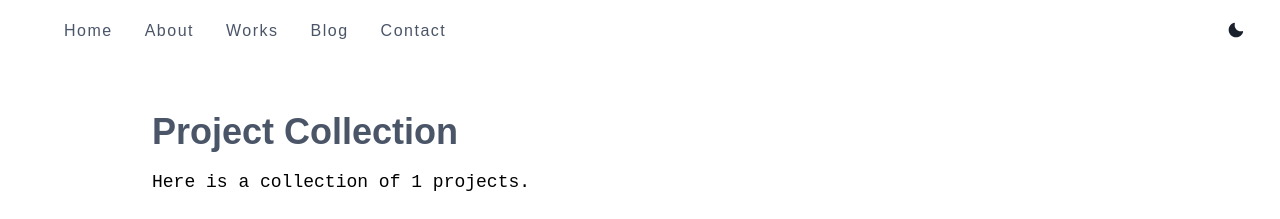
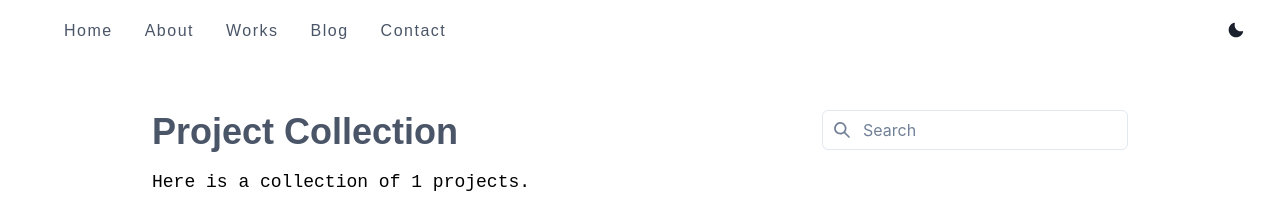
Before and after one commit to feryrmdhn/bio, a React (Create React App) app: page /work/category/1 in a window 1280 px wide. Shown: the top 219 px of the page. Built offline with nearby package versions, Linux system fonts and the light colour scheme.

Commit message:
add searching project

```diff
--- a/src/components/Modal/index.tsx
+++ b/src/components/Modal/index.tsx
@@ -3,14 +3,14 @@ import { Button, Modal, ModalBody, ModalCloseButton, ModalContent, ModalFooter,
 import { ModalProps } from "../../types";
 import '../../assets/style/index.css';
 
-const ReusableModal: FC<ModalProps> = ({ titleOpen, title, closeModal, submit, element, ...props }) => {
+const ReusableModal: FC<ModalProps> = ({ titleOpen, title, closeModal, submit, element, isCentered, ...props }) => {
     const { isOpen, onOpen, onClose } = useDisclosure()
 
     return (
         <>
             <Button variant={'ghost'} onClick={onOpen}>{titleOpen}</Button>
 
-            <Modal size={'xs'} isOpen={isOpen} onClose={onClose} isCentered>
+            <Modal size={'xs'} isOpen={isOpen} onClose={onClose} isCentered={isCentered}>
                 <ModalOverlay />
                 <ModalContent className="modal-glass-effect">
                     <ModalHeader>{title}</ModalHeader>
--- a/src/pages/JobsCollect.tsx
+++ b/src/pages/JobsCollect.tsx
@@ -1,26 +1,57 @@
-import { FC, useEffect, useState } from "react";
-import { Box, Button, Center, Container, Grid, GridItem, Heading, Text, useColorModeValue } from "@chakra-ui/react";
+import { FC, ChangeEvent, MutableRefObject, useEffect, useRef, useState } from "react";
+import {
+    Accordion,
+    AccordionButton,
+    AccordionItem,
+    AccordionPanel,
+    Box,
+    Button,
+    Center,
+    Container,
+    Flex,
+    Grid,
+    GridItem,
+    Heading,
+    Input,
+    InputGroup,
+    InputLeftElement,
+    Text,
+    useBreakpointValue,
+    useColorModeValue
+} from "@chakra-ui/react";
 import CardJobs from "../components/Card";
 import { myJob } from "../data/mockData";
 import { useParams } from "react-router-dom";
 import { Jobs } from "../types";
+import { SearchIcon } from "@chakra-ui/icons";
 
 const JobsCollect: FC = () => {
+    const refs = useRef() as MutableRefObject<HTMLInputElement>
+    const isMobile = useBreakpointValue({ base: true, md: false }, { ssr: false })
     const { slug } = useParams<string>()
     const [limit, setLimit] = useState<number>(3)
     const colorText = useColorModeValue('black', 'white')
+    const [search, setSearch] = useState<string>('')
 
     useEffect(() => {
         document.title = 'Fery Ramadhan | Project Collect';
     }, [])
 
-    let arrJob: Array<Jobs> = myJob.filter(job => job.category === slug)
+    let arrJob: Array<Jobs | any> = myJob.filter(job => job.category === slug)
     let limitData: number = arrJob.length
+    let key: Array<string> = ["name"]
+
+    const onchangeInput = (_e: ChangeEvent<HTMLInputElement>) => {
+        setSearch(refs.current.value)
+    }
 
     return (
         <>
             <Box h='full' pt={5}>
                 <Container maxW='container.lg' px={6} color={useColorModeValue('gray.600', '#d1d100')}>
+                    <Accordion allowToggle>
+                        <AccordionItem border='none'>
+                            <Flex justify={{ base: 'space-between' }}>
                                 <Heading
                                     as='h2'
                                     mb={4}
@@ -29,6 +60,45 @@ const JobsCollect: FC = () => {
                                 >
                                     Project Collection
                                 </Heading>
+                                {isMobile ?
+                                    <AccordionButton width='50px' height='45px' borderRadius='7px'>
+                                        <SearchIcon color='gray.500' />
+                                    </AccordionButton>
+                                    :
+                                    <Box>
+                                        <InputGroup>
+                                            <InputLeftElement
+                                                pointerEvents='none'
+                                                children={<SearchIcon color='gray.500' />}
+                                            />
+                                            <Input
+                                                name="search"
+                                                onChange={onchangeInput}
+                                                ref={refs}
+                                                placeholder='Search'
+                                                size='md'
+                                            />
+                                        </InputGroup>
+                                    </Box>
+                                }
+                            </Flex>
+                            {isMobile ?
+                                <AccordionPanel pb={4} px={1}>
+                                    <InputGroup>
+                                        <Input
+                                            name="search"
+                                            onChange={onchangeInput}
+                                            ref={refs}
+                                            placeholder='Search..'
+                                            size='md'
+                                        />
+                                    </InputGroup>
+                                </AccordionPanel>
+                                :
+                                null
+                            }
+                        </AccordionItem>
+                    </Accordion>
                     <div className="fadeInUp">
                         <Text
                             fontSize={18}
@@ -43,11 +113,23 @@ const JobsCollect: FC = () => {
                             templateColumns={[null, null, 'repeat(3, 1fr)']}
                             gap={6}
                         >
+                            {search ?
+                                <>
+                                    {arrJob.filter((item) => key.some((name) => item[name].toLowerCase().includes(search))).map(data => (
+                                        <GridItem key={data.id}>
+                                            <CardJobs name={data.name} href={data.href} category={data.category} />
+                                        </GridItem>
+                                    ))}
+                                </>
+                                :
+                                <>
                                     {arrJob.slice(0, limit).map(item => (
                                         <GridItem key={item.id}>
                                             <CardJobs name={item.name} href={item.href} category={item.category} />
                                         </GridItem>
                                     ))}
+                                </>
+                            }
                         </Grid>
                         <Center>
                             {arrJob.slice(0, limit).length === limitData ?
--- a/src/types.ts
+++ b/src/types.ts
@@ -68,6 +68,7 @@ export interface ModalProps {
     titleOpen: ReactElement<any> | string;
     title?: string;
     submit?: () => void;
+    isCentered: boolean;
     element: ReactElement<any>;
     closeModal: boolean;
     submitModal: boolean | undefined;
```
Also changed, not shown: package.json (line endings or trailing spaces), 1 other file (tests, documents, lock files or other folders). Lines whose indentation alone changed are shown as unchanged.
